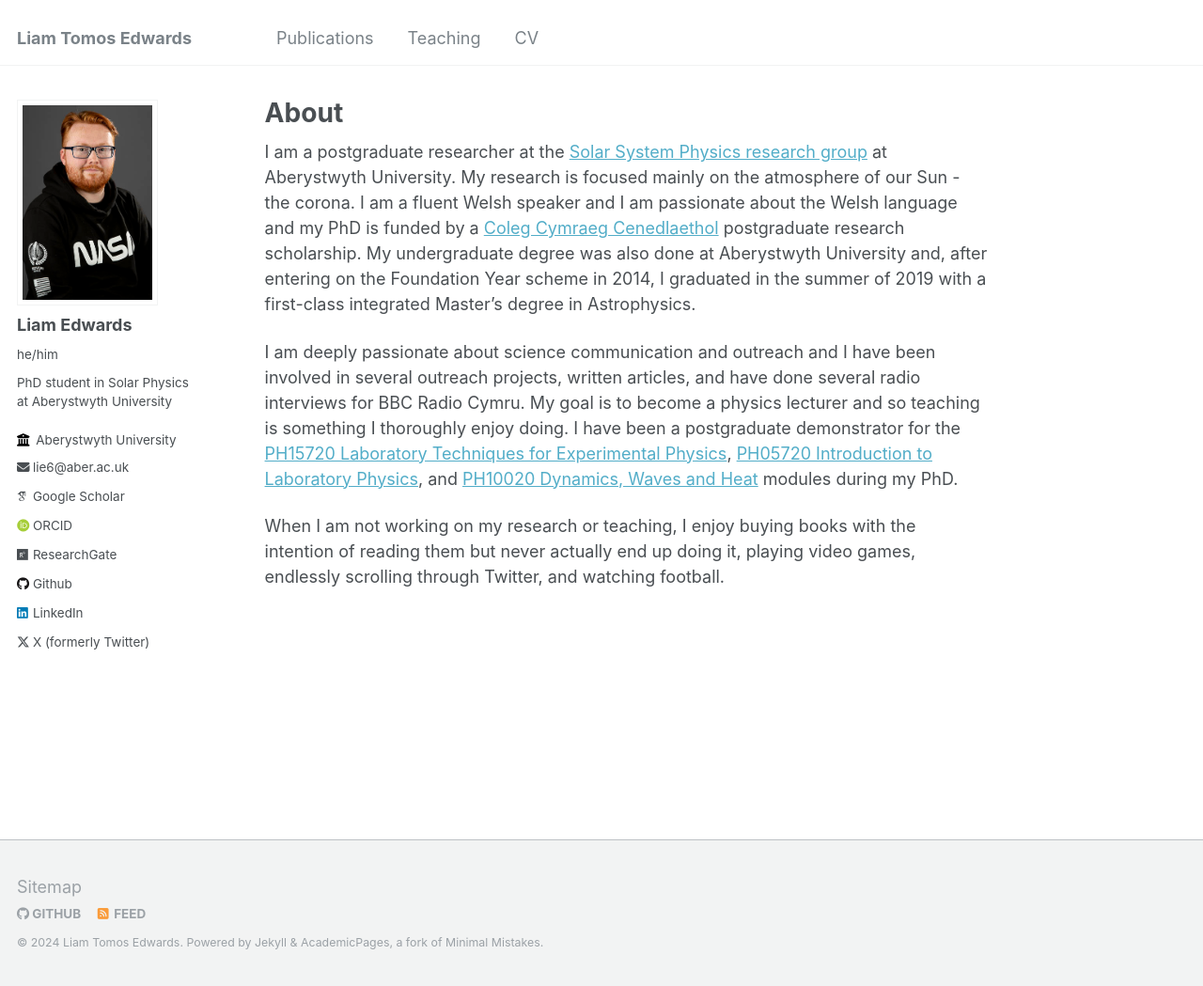
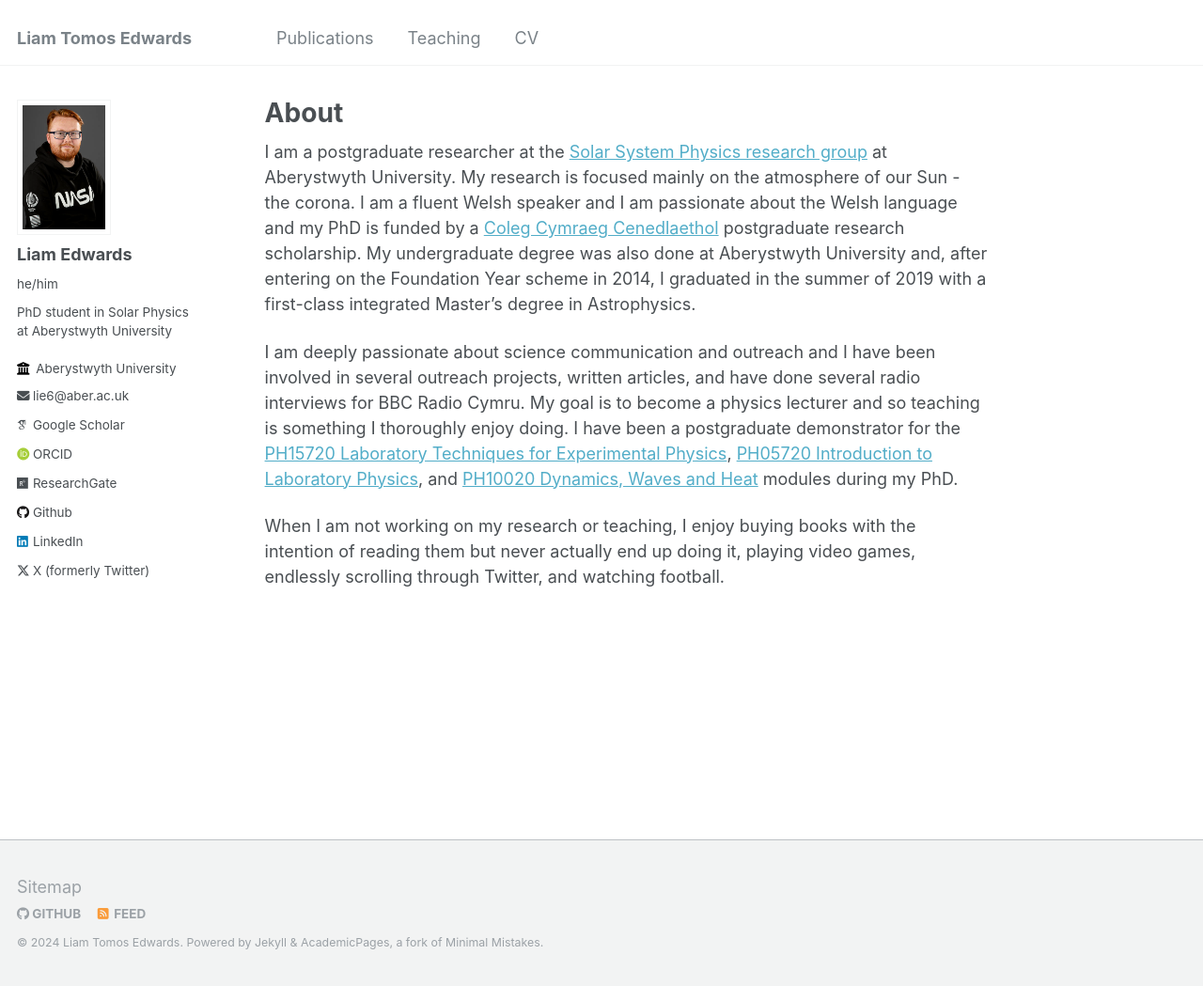
Before and after one commit to liamtomosedwards/liamtomosedwards.github.io, a Jekyll site: the page built from _pages/about.md, in a window 1280 px wide and 1049 px high. Shown: the whole window at 94% size. Built offline with Jekyll 4.4.1, drawn with Linux system fonts in a browser that asks for light colours; some web fonts are replaced.

Commit message:
Update _sidebar.scss

```diff
--- a/_sass/_sidebar.scss
+++ b/_sass/_sidebar.scss
@@ -90,7 +90,7 @@
   }
 
   img {
-    max-width: 150px;
+    max-width: 100px;
     border-radius: 0%;
 
     @include breakpoint($large) {
```
